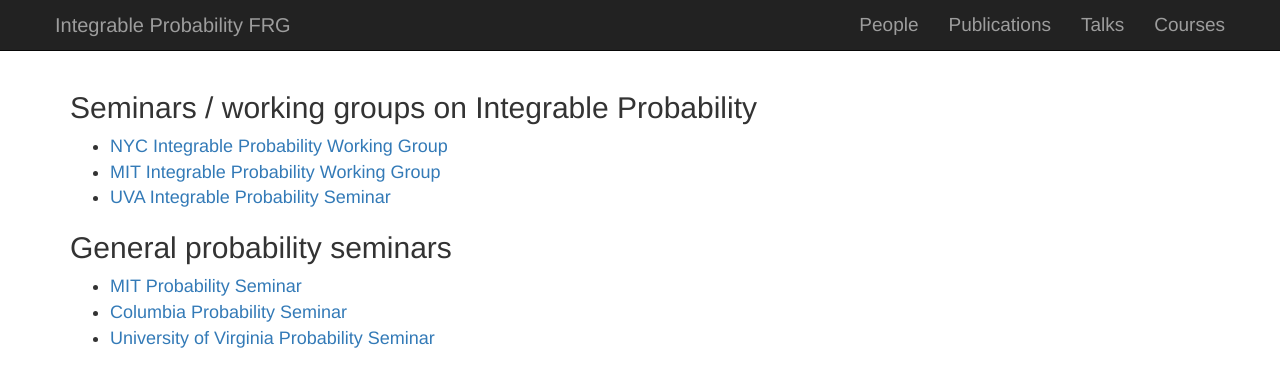
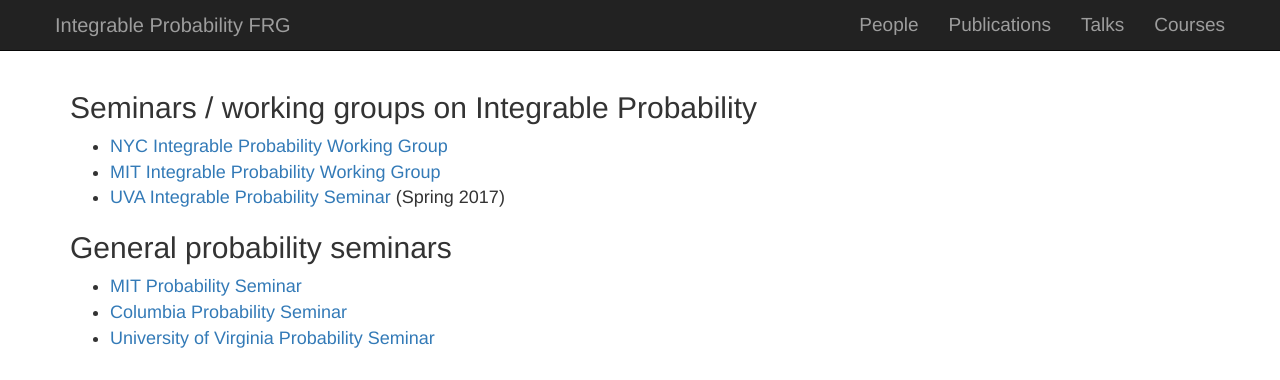
Before and after one commit to int-prob/int-prob-code, a Jekyll site: the page built from courses.md, in a window 1280 px wide. Shown: the top 380 px of the page. Built offline with Jekyll 4.4.1, drawn with Linux system fonts in a browser that asks for light colours.

Commit message:
Update courses.md

```diff
--- a/courses.md
+++ b/courses.md
@@ -9,7 +9,7 @@
 
 - [NYC Integrable Probability Working Group](http://www.math.columbia.edu/department/probability/NYCIntegrableProbability/)
 - [MIT Integrable Probability Working Group](https://math.mit.edu/seminars/intprob/)
-- [UVA Integrable Probability Seminar](http://faculty.virginia.edu/petrov/integrable_seminar/)
+- [UVA Integrable Probability Seminar](http://faculty.virginia.edu/petrov/integrable_seminar/) (Spring 2017)
 
 ## General probability seminars
 
```
